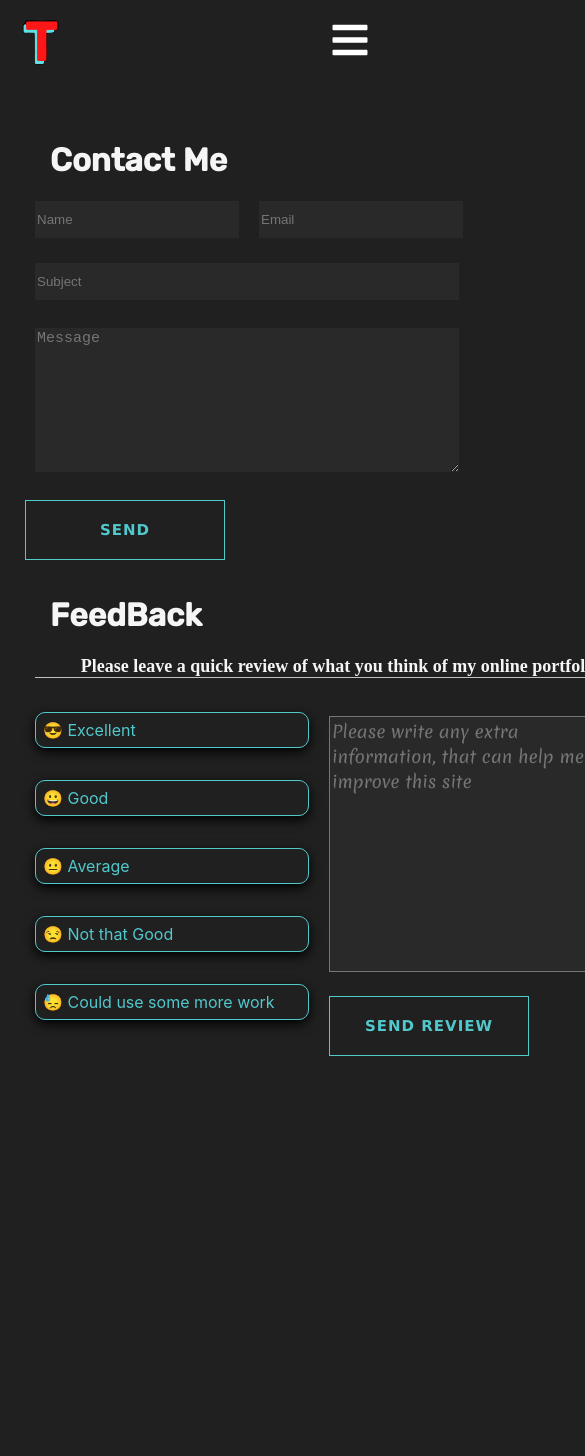
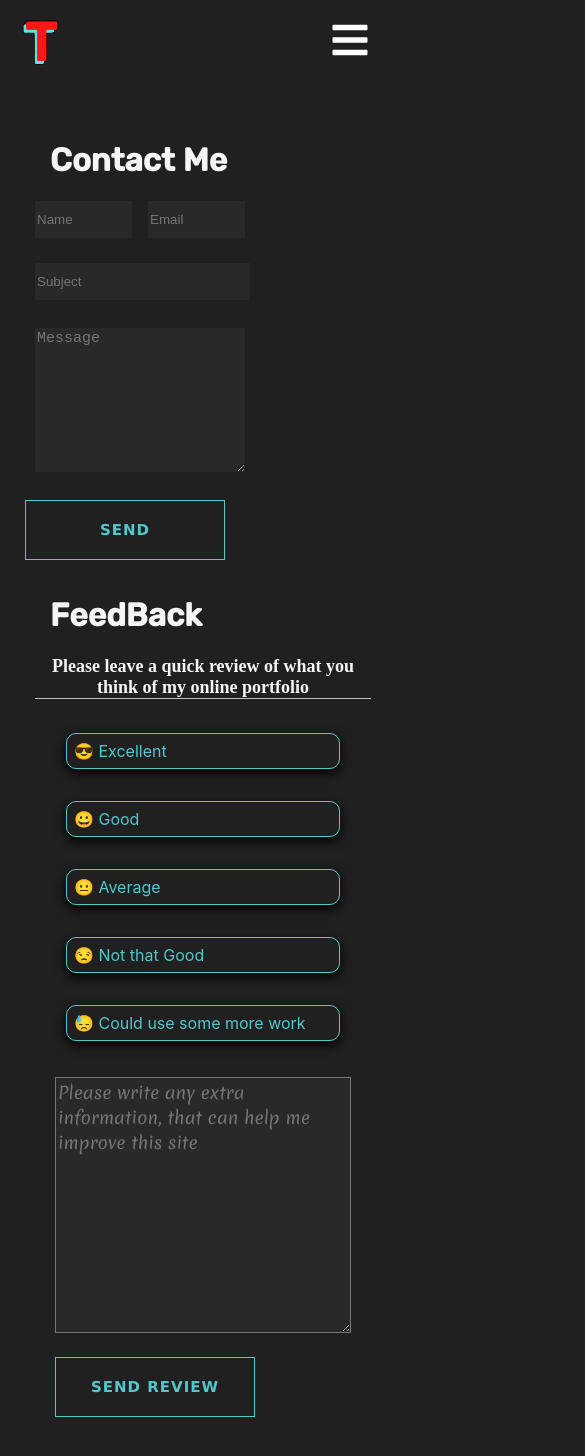
Before and after one commit to Tebogo11/NewPortfolio, a React (Create React App) app: page /contact in a window 390 px wide. Shown: the top 1456 px of the page, 585 px wide, since content can reach past the window. Before the commit the page ends 1101 px from the top, so only its background shows below. Built offline with nearby package versions, Linux system fonts and the light colour scheme.

Commit message:
Fixing styling for mobile version

```diff
--- a/src/components/Contact/ContactElements.js
+++ b/src/components/Contact/ContactElements.js
@@ -1,11 +1,15 @@
 import styled from "styled-components";
+
+export const Container = styled.div`
+  width: 95%;
+`;
 
 export const FormContainer = styled.div`
   display: grid;
   grid-template-columns: 1fr 1fr 1fr;
   gap: 20px;
-  max-width: 400px;
   grid-auto-columns: 200px;
+  width: 100%;
 `;
 
 export const Input = styled.input`
@@ -23,13 +27,14 @@ export const Input = styled.input`
   }
 
   &.Input1 {
-    width: 200px;
+    width: 100%;
   }
   &.Input2 {
-    width: 200px;
+    width: 100%;
   }
   &.Input3 {
-    width: 420px;
+    width: 66%;
+
     grid-column: 1/-1;
   }
 `;
@@ -37,7 +42,7 @@ export const Input = styled.input`
 export const Textarea = styled.textarea`
   border: none;
   height: 140px;
-  width: 420px;
+  width: 100%;
   color: white;
   margin-top: 3px;
   margin-bottom: 10px;
--- a/src/components/Contact/ContactForm.js
+++ b/src/components/Contact/ContactForm.js
@@ -10,6 +10,7 @@ import {
   AlertError,
   ButtonContainer,
   LoadingCircle,
+  Container,
 } from "./ContactElements";
 
 import Button from "../Button";
@@ -52,7 +53,7 @@ const ContactForm = () => {
   };
 
   return (
-    <div>
+    <Container>
       {isSent ? (
         <AlertSuccess>Your email was successfully,</AlertSuccess>
       ) : noError ? (
@@ -144,7 +145,7 @@ const ContactForm = () => {
           </ButtonContainer>
         )}
       </form>
-    </div>
+    </Container>
   );
 };
 
--- a/src/components/FeedBack/FeedBackElements.js
+++ b/src/components/FeedBack/FeedBackElements.js
@@ -1,9 +1,13 @@
 import styled from "styled-components";
 
 export const FeedbackContainer = styled.div`
-  display: flex;
-  flex-direction: row;
-  width: 40%;
+  display: grid;
+  grid-template-columns: 1fr 1fr;
+  justify-items: center;
+
+  @media screen and (max-width: 500px) {
+    grid-template-columns: 1fr;
+  }
 `;
 
 export const FeedbackCard = styled.div`
--- a/src/components/FeedBack/index.js
+++ b/src/components/FeedBack/index.js
@@ -29,19 +29,36 @@ const FeedBack = () => {
   return (
     <FeedbackContainer>
       <div>
-        <FeedbackCard onClick={() => setreview("Excellent")}>
+        <FeedbackCard
+          style={{ marginLeft: review === "Excellent" ? -15 : 0 }}
+          onClick={() => setreview("Excellent")}
+        >
           <p> &#128526; Excellent</p>
         </FeedbackCard>
-        <FeedbackCard onClick={() => setreview("Good")}>
+        <FeedbackCard
+          style={{ marginLeft: review === "Good" ? -15 : 0 }}
+          onClick={() => setreview("Good")}
+        >
           <p> &#128512; Good</p>
         </FeedbackCard>
-        <FeedbackCard onClick={() => setreview("Average")}>
+        <FeedbackCard
+          style={{ marginLeft: review === "Average" ? -15 : 0 }}
+          onClick={() => setreview("Average")}
+        >
           <p> &#128528; Average</p>
         </FeedbackCard>
-        <FeedbackCard onClick={() => setreview("Not that Good")}>
+        <FeedbackCard
+          style={{ marginLeft: review === "Not that Good" ? -15 : 0 }}
+          onClick={() => setreview("Not that Good")}
+        >
           <p> &#128530; Not that Good</p>
         </FeedbackCard>
-        <FeedbackCard onClick={() => setreview("Could use some more work")}>
+        <FeedbackCard
+          style={{
+            marginLeft: review === "Could use some more work" ? -15 : 0,
+          }}
+          onClick={() => setreview("Could use some more work")}
+        >
           <p> &#128531; Could use some more work</p>
         </FeedbackCard>
       </div>
@@ -51,6 +68,7 @@ const FeedBack = () => {
           placeholder="Please write any extra information, that can help me improve this site"
           onChange={(e) => setmessage(e.target.value)}
         />
+
         {sent ? (
           <Thankyou>Thank you</Thankyou>
         ) : (
--- a/src/components/HomeElements.js
+++ b/src/components/HomeElements.js
@@ -20,8 +20,8 @@ export const TitleH1 = styled.h1`
     line-height: 0px;
   }
 
-  @media screen and (max-width: 312px) {
-    font-size: 30px;
+  @media screen and (max-width: 450px) {
+    font-size: 35px;
     line-height: 0px;
   }
 `;
@@ -29,7 +29,6 @@ export const TitleH1 = styled.h1`
 export const HomeDiv = styled.div`
   display: flex;
   flex-direction: column;
-  justify-content: space-around;
 
   @media screen and (max-width: 830px) {
     margin-top: 30px;
@@ -41,14 +40,6 @@ export const HomeDiv = styled.div`
     justify-content: center;
     align-items: center;
   }
-
-  @media screen and (max-width: 540px) {
-    margin-top: 60px;
-    display: flex;
-    justify-content: center;
-    align-items: center;
-    margin-left: -40px;
-  }
 `;
 
 export const SubTitle = styled.h2`
@@ -57,11 +48,11 @@ export const SubTitle = styled.h2`
     Ubuntu, Cantarell, "Open Sans", "Helvetica Neue", sans-serif;
   font-weight: 100;
   font-size: 24px;
-  margin-left: 15px;
-  margin-top: -10px;
+  margin-left: -5px;
+  margin-top: 10px;
 
   @media screen and (max-width: 540px) {
     text-align: center;
-    font-size: 23px;
+    font-size: 18px;
   }
 `;
--- a/src/components/ProjectSection/Modal.js
+++ b/src/components/ProjectSection/Modal.js
@@ -37,7 +37,7 @@ const ModalWrapper = styled.div`
     grid-template-columns: 1fr;
     grid-template-rows: 1fr 1fr;
     width: 80%;
-    height: 80%;
+    height: 95%;
   }
 `;
 
@@ -56,7 +56,7 @@ const ModalContent = styled.div`
   margin: 10px;
 
   &::-webkit-scrollbar {
-    width: 0.5em;
+    width: 10px;
   }
 
   &::-webkit-scrollbar-track {
@@ -174,8 +174,6 @@ const Modal = ({ showModal, setShowModal, project }) => {
           <ModalWrapper showModal={showModal}>
             <ModalVideo
               src={project.videoUrl}
-              width="600"
-              height="800"
               controls="controls"
               autoplay="true"
               muted
--- a/src/components/ProjectSection/ProjectCard.js
+++ b/src/components/ProjectSection/ProjectCard.js
@@ -30,6 +30,7 @@ const ImageContainer = styled.div`
   transition: all 0.3s ease;
   background-image: url(${({ imageUrl }) => imageUrl});
   background-size: cover;
+  background-position: center;
   background-repeat: no-repeat;
   &:hover {
     box-shadow: 0px 2px 6px black;
--- a/src/pages/Home.js
+++ b/src/pages/Home.js
@@ -15,7 +15,6 @@ const Home = () => {
           <Blast string="Tebogo," color="white" />
         </div>
       </TitleH1>
-
       <TitleH1>
         <div style={{ display: "flex", flexDirection: "row" }}>
           <Blast string="web developer" color="white" />
```
Also changed, not shown: src/components/Contact/WebDevelopmentCert.png (deleted).
